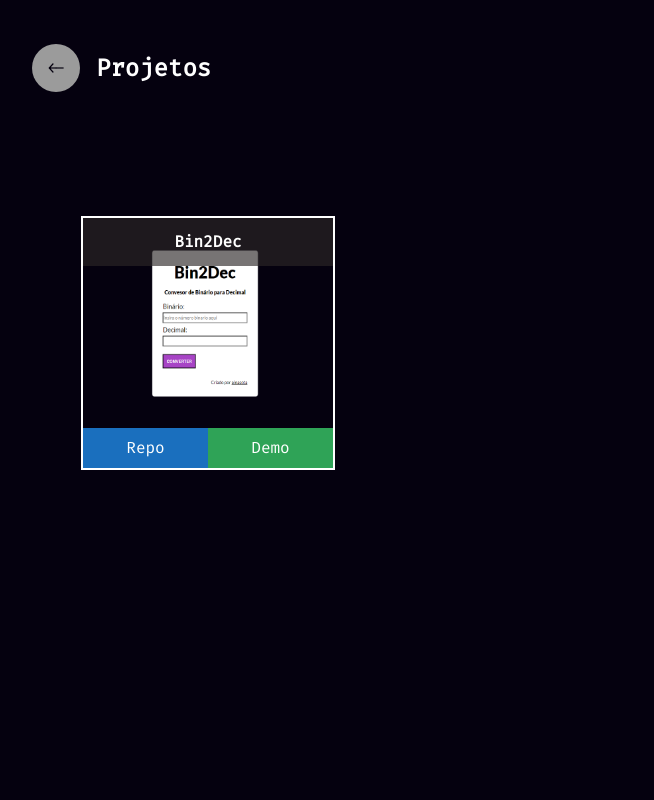
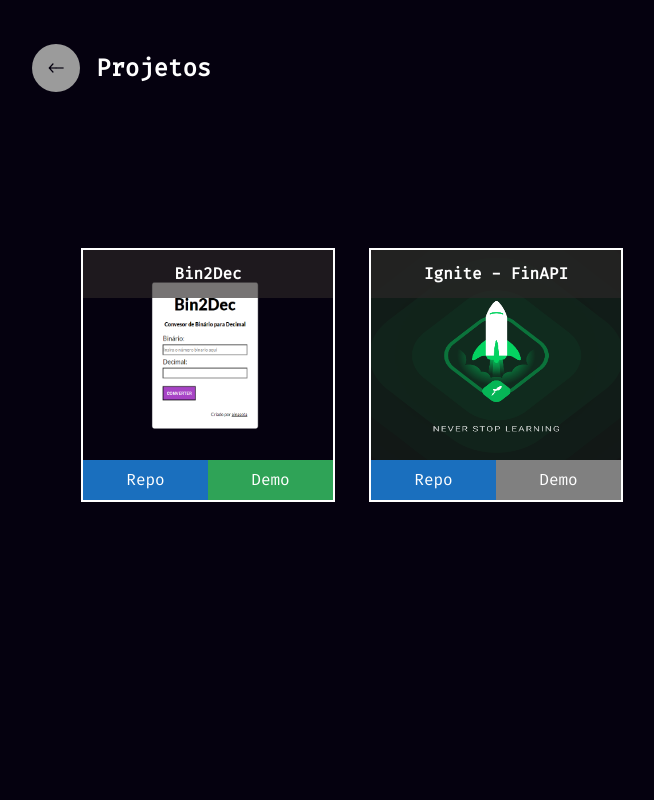
Before and after one commit to einasota/einasota.github.io, a PHP site: page /projects in a window 1280 px wide. Shown: the whole page, without its empty margins (0-654 px from the left). Run offline with PHP 8.4, Linux system fonts and the light colour scheme.

Commit message:
update projects page

```diff
--- a/projects/index.html
+++ b/projects/index.html
@@ -30,14 +30,14 @@
                     <a href="/Bin2Dec/" class="demo">Demo</a>
                 </div>
             </div>
-            <div style="display: none;" class="pdiv">
-                <div><h2>Bin2Dec</h2></div>
+            <div class="pdiv">
+                <div><h2>Ignite - FinAPI</h2></div>
                 <div>
-                    <img src="../src/assets/images/bin2dec.png" alt="">
+                    <img src="../src/assets/images/ignite-logo-rocketseat.png" alt="">
                 </div>
                 <div class="buttons">
-                    <a href="https://github.com/einasota/einasota.github.io/tree/master/Bin2Dec" target="_blank" class="repo">Repo</a>
-                    <a href="/Bin2Dec/" class="demo">Demo</a>
+                    <a href="https://github.com/einasota/Ignite-FinAPI" target="_blank" class="repo">Repo</a>
+                    <a style="pointer-events: none; background-color: gray;"href="#" class="demo">Demo</a>
                 </div>
             </div>
             <div style="display: none;">
--- a/src/projects.css
+++ b/src/projects.css
@@ -9,6 +9,8 @@ div {
 body {
     margin: 0;
     padding: 0;
+    width: 100vw;
+    height: 100vh;
     background-color: #05010f;
     font-family: 'Fira Code' ,'Oswald', sans-serif;
     animation: fadeIn 1s ease-in-out;
@@ -21,7 +23,7 @@ body {
     display: flex;
     align-items: center;
     justify-content: flex-start;
-    margin: 2rem;
+    padding: 2rem;
 }
 
 #container header h1 {
```
Also changed, not shown: src/assets/images/ignite-logo-rocketseat.png (added).
